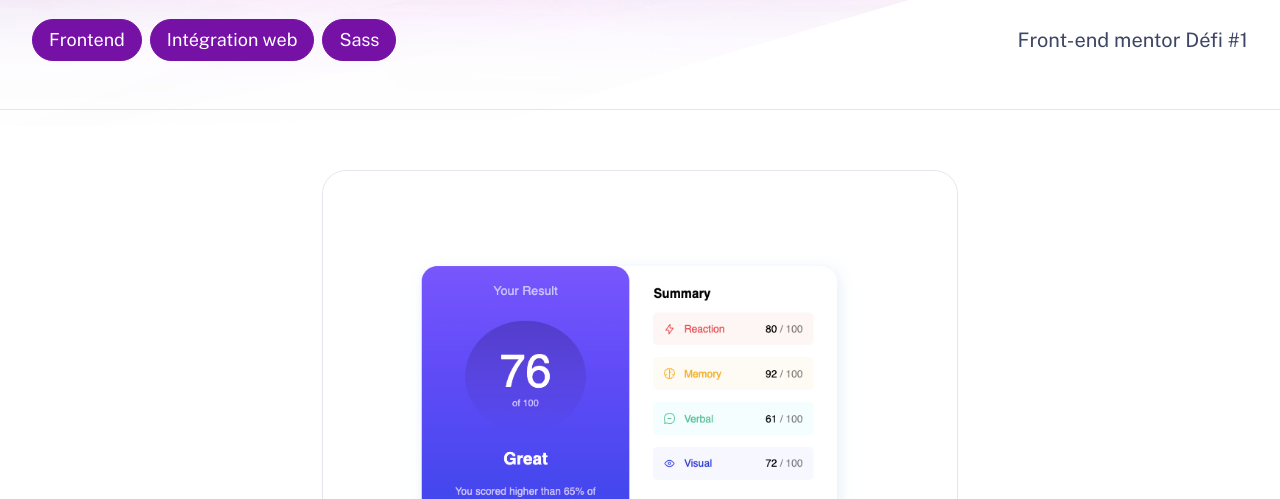
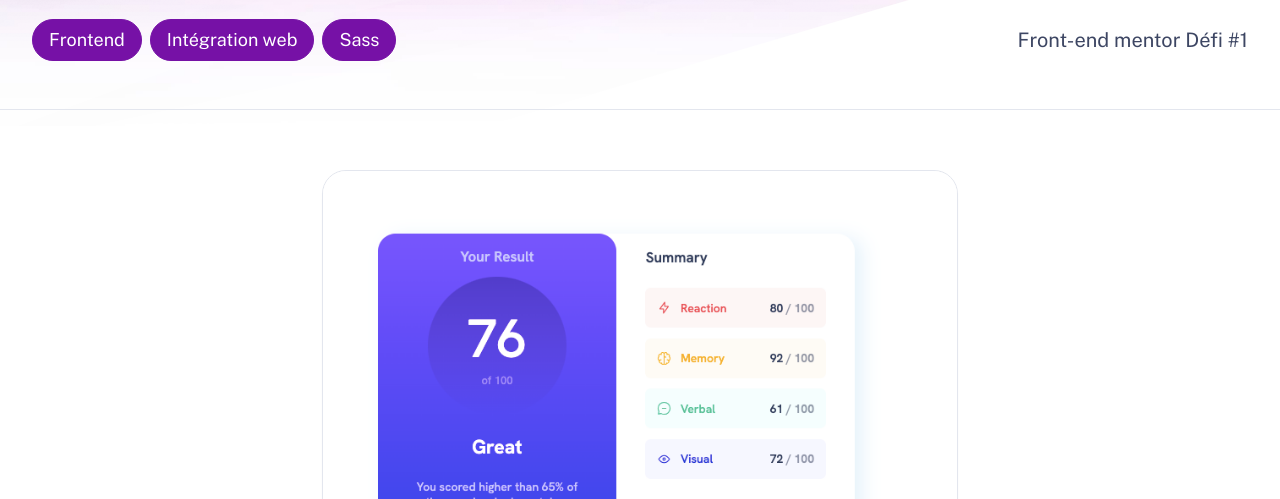
Before and after one commit to yonvs/portfolio-dev, an Astro site: page /work/result-summary in a window 1280 px wide. Shown: the part 301-800 px from the top of the page. Built offline with nearby package versions, Linux system fonts and the light colour scheme; Astro itself is replaced by a stand-in of ours.

Commit message:
maj result

```diff
--- a/src/content/work/result-summary.md
+++ b/src/content/work/result-summary.md
@@ -1,7 +1,7 @@
 ---
 title: Result Summary Component
 publishDate: 2023-27-07 00:00:00
-img: /assets/result-summary-maquette.png
+img: /assets/maj-result.png
 img_alt: an result summary component
 description: |
   Front-end mentor Défi #1
```
Also changed, not shown: public/assets/maj-result.png (added).
